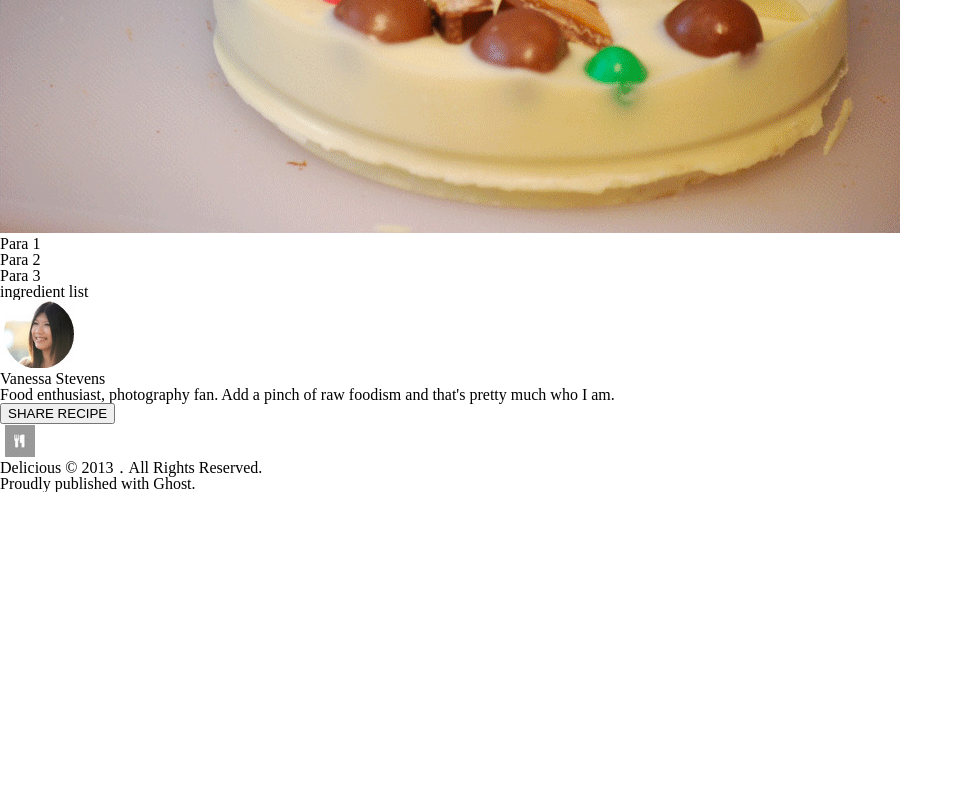
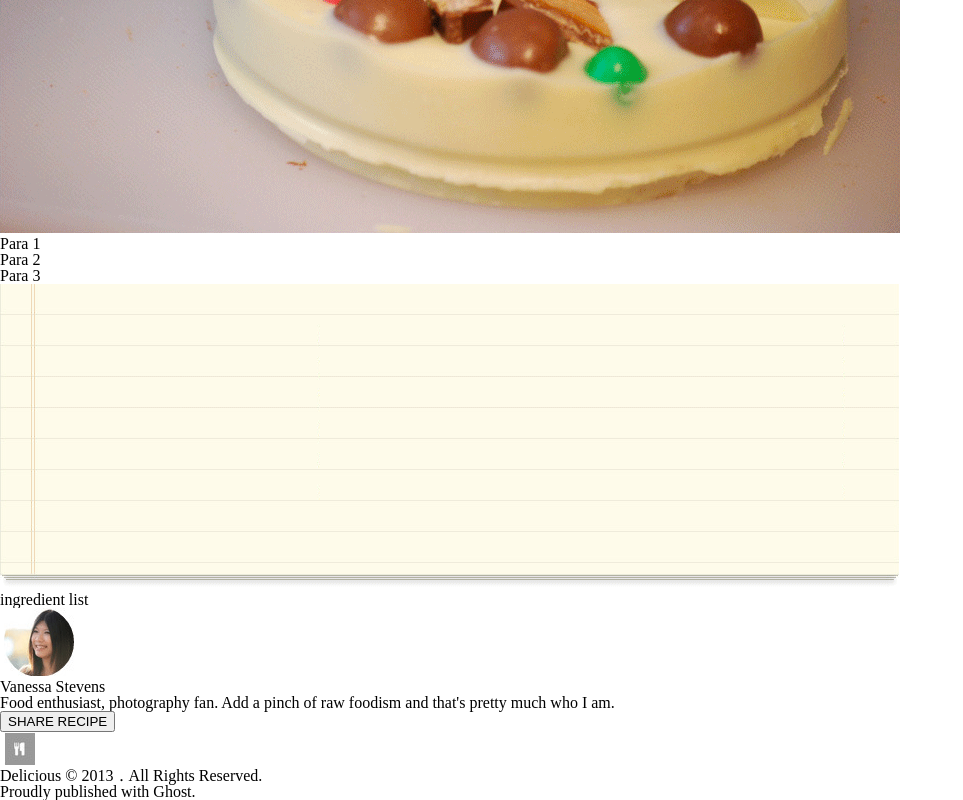
Before and after one commit to dmurphy90/chocolate_pizza, a plain HTML site: page index.html in a window 1280 px wide. Shown: the part 730-1530 px from the top of the page, without its empty margins (0-963 px from the left). Before the commit the page ends 1222 px from the top, so only its background shows below. Drawn offline with Linux system fonts and the light colour scheme.

Commit message:
added list background image

```diff
--- a/index.html
+++ b/index.html
@@ -71,6 +71,7 @@
 
       <div>
         <!-- ingredient list goes here-->
+        <img class="list_background" src="img/list-bg.png">
         <p>ingredient list</p>
       </div>
 
```
